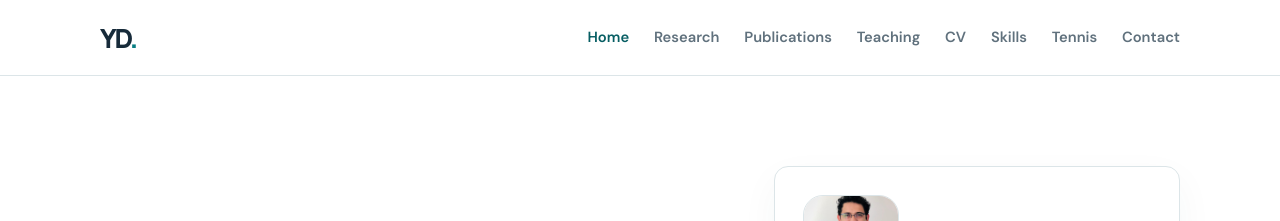
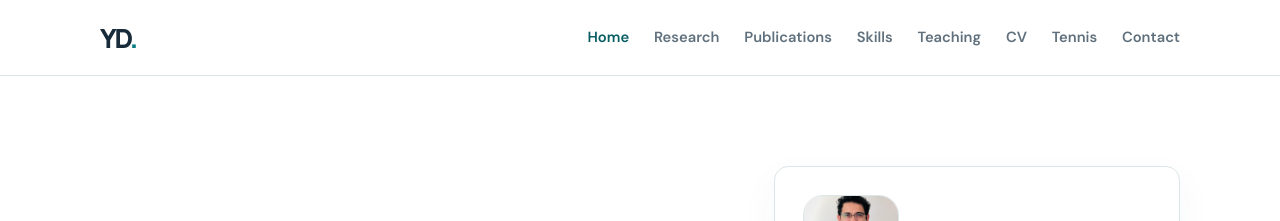
Before and after one commit to deshpandeyash/deshpandeyash.github.io, a Jekyll site: the page built from index.html, in a window 1280 px wide. Shown: the top 221 px of the page. Built offline with Jekyll 4.4.1, drawn with Linux system fonts in a browser that asks for light colours.

Commit message:
Reorder skills navigation tab
Co-authored-by: Copilot <223556219+Copilot@users.noreply.github.com>

```diff
--- a/_layouts/default.html
+++ b/_layouts/default.html
@@ -18,9 +18,9 @@
         <a{% if page.nav_id == 'home' %} class="active"{% endif %} href="{{ '/' | relative_url }}">Home</a>
         <a{% if page.nav_id == 'research' %} class="active"{% endif %} href="{{ '/research/' | relative_url }}">Research</a>
         <a{% if page.nav_id == 'publications' %} class="active"{% endif %} href="{{ '/publications/' | relative_url }}">Publications</a>
+        <a{% if page.nav_id == 'skills' %} class="active"{% endif %} href="{{ '/skills/' | relative_url }}">Skills</a>
         <a{% if page.nav_id == 'teaching' %} class="active"{% endif %} href="{{ '/teaching/' | relative_url }}">Teaching</a>
         <a{% if page.nav_id == 'cv' %} class="active"{% endif %} href="{{ '/cv/' | relative_url }}">CV</a>
-        <a{% if page.nav_id == 'skills' %} class="active"{% endif %} href="{{ '/skills/' | relative_url }}">Skills</a>
         <a{% if page.nav_id == 'tennis' %} class="active"{% endif %} href="{{ '/tennis/' | relative_url }}">Tennis</a>
         <a{% if page.nav_id == 'contact' %} class="active"{% endif %} href="{{ '/contact/' | relative_url }}">Contact</a>
       </div>
```
